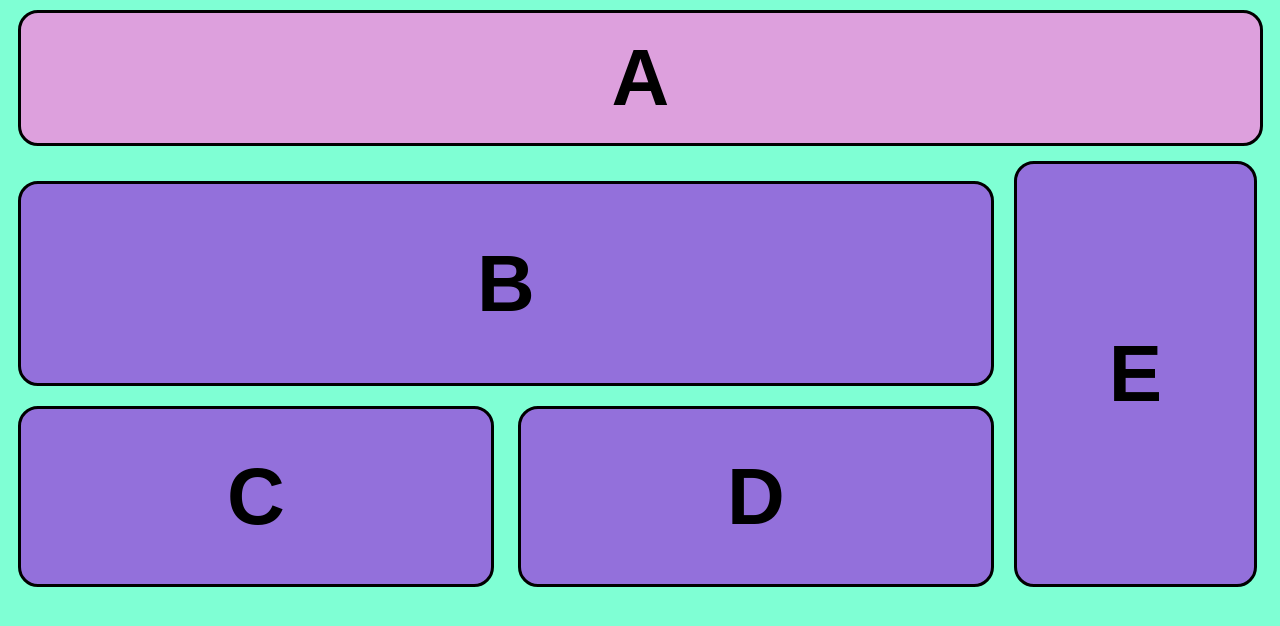
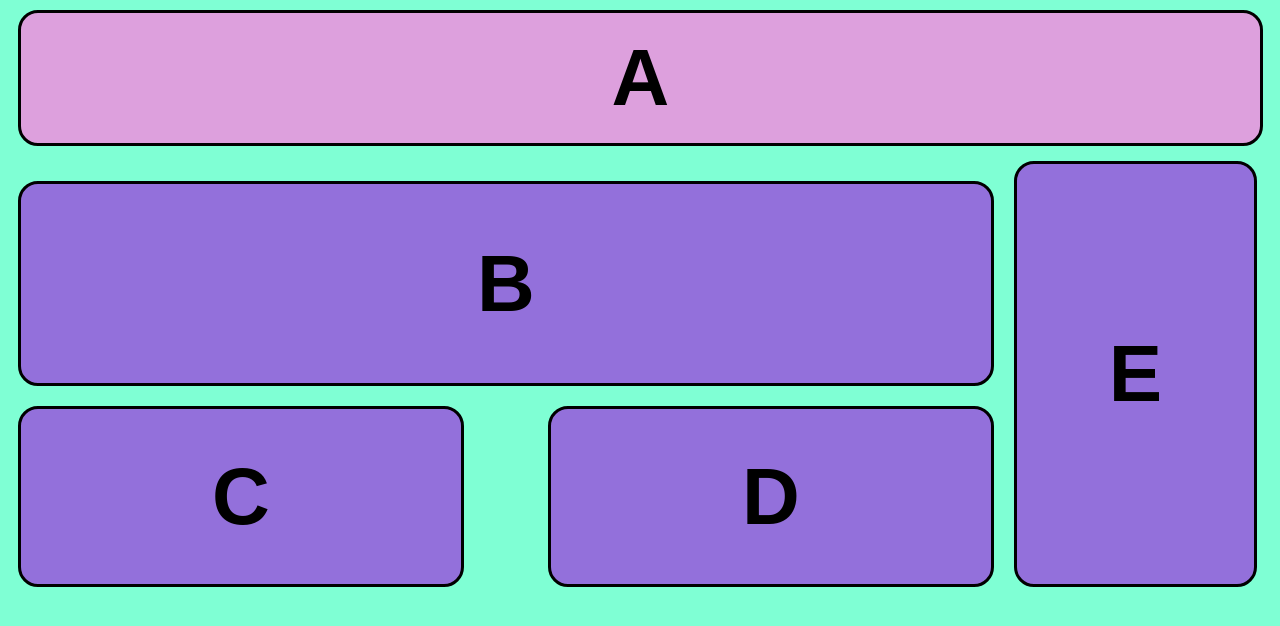
Before and after one commit to Susana2306/Maquetacion, a plain HTML site: page index.html in a window 1280 px wide. Drawn offline with Linux system fonts and the light colour scheme.

Commit message:
Modifiqué el ancho de los contenedores inferiores

```diff
--- a/Style.css
+++ b/Style.css
@@ -63,7 +63,7 @@ body{
 }
 .Contenedor_hijo{
     height: 175px;
-    width: 470px;
+    width: 440px;
     background-color: mediumpurple;
     border-radius: 20px;
     border-style: solid;
```
